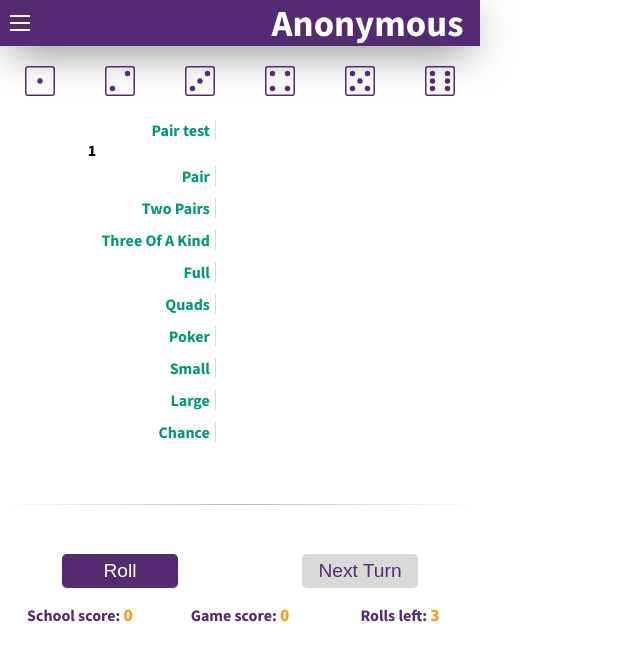
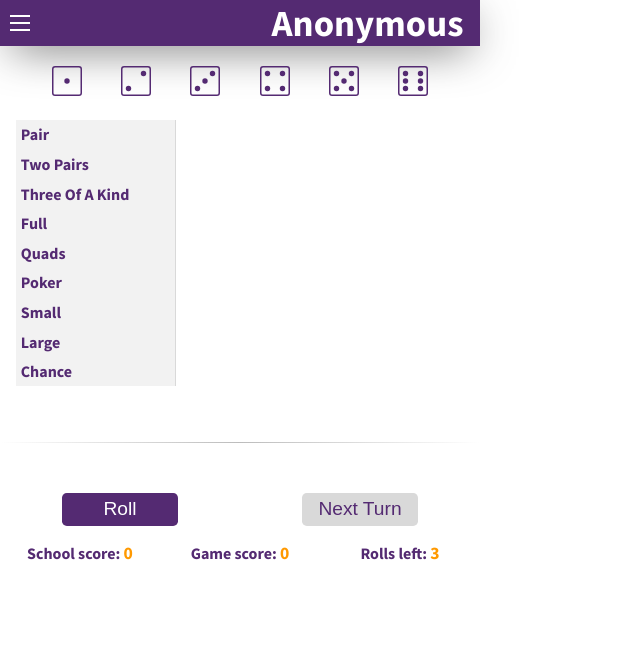
Before and after one commit to GavrilenkoGeorgi/Sharlushka, a Vue app in the folder client/: page /#/game in a window 1280 px wide. Shown: the top 660 px of the page, without its empty margins (0-640 px from the left). Built offline with nearby package versions, Linux system fonts and the light colour scheme; a web font is replaced by a local one.

Commit message:
Some UI refinements

```diff
--- a/client/src/components/Game.vue
+++ b/client/src/components/Game.vue
@@ -3,7 +3,7 @@
   <Navigation />
     <div class="school" v-on:click="recordResult">
       <div class="combination">
-        <p id="ones" class="diceIcon">
+        <p id="ones" class="diceIcon" v-bind:class="{ active:$store.state.scoreArray[0].final }">
           <svg xmlns="http://www.w3.org/2000/svg" width="30" height="30" viewBox="0 0 200 200">
             <circle class="diceCircle" cx="100" cy="100" r="18"/>
             <path id="Rounded_Rectangle_1" data-name="Rounded Rectangle 1" class="diceSvg" d="M20,5H180a15,15,0,0,1,15,15V180a15,15,0,0,1-15,15H20A15,15,0,0,1,5,180V20A15,15,0,0,1,20,5Z"/>
@@ -13,7 +13,7 @@
       </div>
 
       <div class="combination">
-        <p id="twos" class="diceIcon">
+        <p id="twos" class="diceIcon" v-bind:class="{ active:$store.state.scoreArray[1].final }">
           <svg xmlns="http://www.w3.org/2000/svg" width="30" height="30" viewBox="0 0 200 200">
             <circle class="diceCircle" cx="50" cy="150" r="18"/>
             <circle class="diceCircle" cx="150" cy="50" r="18"/>
@@ -24,7 +24,7 @@
       </div>
 
       <div class="combination">
-        <p id="threes" class="diceIcon">
+        <p id="threes" class="diceIcon" v-bind:class="{ active:$store.state.scoreArray[2].final }">
           <svg xmlns="http://www.w3.org/2000/svg" width="30" height="30" viewBox="0 0 200 200">
             <circle class="diceCircle" cx="50" cy="150" r="18"/>
             <circle class="diceCircle" cx="100" cy="100" r="18"/>
@@ -36,7 +36,7 @@
       </div>
 
       <div class="combination">
-        <p id="fours" class="diceIcon">
+        <p id="fours" class="diceIcon" v-bind:class="{ active:$store.state.scoreArray[3].final }">
           <svg xmlns="http://www.w3.org/2000/svg" width="30" height="30" viewBox="0 0 200 200">
             <circle class="diceCircle" cx="150" cy="50" r="18"/>
             <circle class="diceCircle" cx="150" cy="150" r="18"/>
@@ -49,7 +49,7 @@
       </div>
 
       <div class="combination">
-        <p id="fives" class="diceIcon">
+        <p id="fives" class="diceIcon" v-bind:class="{ active:$store.state.scoreArray[4].final }">
           <svg xmlns="http://www.w3.org/2000/svg" width="30" height="30" viewBox="0 0 200 200">
             <circle class="diceCircle" cx="100" cy="100" r="18"/>
             <circle class="diceCircle" cx="150" cy="50" r="18"/>
@@ -63,7 +63,7 @@
       </div>
 
       <div class="combination">
-        <p id="sixes" class="diceIcon">
+        <p id="sixes" class="diceIcon" v-bind:class="{ active:$store.state.scoreArray[5].final }">
           <svg xmlns="http://www.w3.org/2000/svg" width="30" height="30" viewBox="0 0 200 200">
             <circle class="diceCircle" cx="150" cy="100" r="18"/>
             <circle class="diceCircle" cx="150" cy="50" r="18"/>
@@ -82,88 +82,80 @@
     <div class="game" v-on:click="recordResult">
 
       <div class="gameCombination">
-        <p id="pair" class="label" v-on:click="addResultOnScreen">Pair test</p>
-        <p class="blinkingResult">1{{ $store.state.scoreArray[6].value }}</p>
-        <!--p class="result blink">{{ $store.state.scoreArray[6].value }}</p>
-        <p class="result saved">{{ $store.state.scoreArray[6].displayValues[0] }}</p>
-        <p class="result saved">{{ $store.state.scoreArray[6].displayValues[1] }}</p>
-        <p class="result saved">{{ $store.state.scoreArray[6].displayValues[2] }}</p-->
+        <p id="pair" class="label">Pair</p>
+        <p v-for="value in $store.state.scoreArray[6].displayValues" :key="value" class="result saved">
+          {{ value }}
+        </p>
+        <p v-if="$store.state.scoreArray[6].value" class="result blink">{{ $store.state.scoreArray[6].value }}</p>
       </div>
 
-      <div class="combination">
-        <p id="pair" class="label">Pair</p>
-        <p class="result blink">{{ $store.state.scoreArray[6].value }}</p>
-        <p class="result saved">{{ $store.state.scoreArray[6].displayValues[0] }}</p>
-        <p class="result saved">{{ $store.state.scoreArray[6].displayValues[1] }}</p>
-        <p class="result saved">{{ $store.state.scoreArray[6].displayValues[2] }}</p>
+      <div class="gameCombination">
+        <p id="twoPairs" class="label">Two Pairs</p>
+        <p v-for="value in $store.state.scoreArray[7].displayValues" :key="value" class="result saved">
+          {{ value }}
+        </p>
+        <p v-if="$store.state.scoreArray[7].value" class="result blink">{{ $store.state.scoreArray[7].value }}</p>
       </div>
 
-      <div class="combination">
-        <p id="twoPairs" class="label">Two Pairs</p>
-        <p class="result blink">{{ $store.state.scoreArray[7].value }}</p>
-        <p class="result saved">{{ $store.state.scoreArray[7].displayValues[0] }}</p>
-        <p class="result saved">{{ $store.state.scoreArray[7].displayValues[1] }}</p>
-        <p class="result saved">{{ $store.state.scoreArray[7].displayValues[2] }}</p>
+      <div class="gameCombination">
+        <p id="threeOfAKind" class="label">Three Of A Kind</p>
+        <p v-for="value in $store.state.scoreArray[8].displayValues" :key="value" class="result saved">
+          {{ value }}
+        </p>
+        <p v-if="$store.state.scoreArray[8].value" class="result blink">{{ $store.state.scoreArray[8].value }}</p>
       </div>
 
-      <div class="combination">
-        <p id="threeOfAKind" class="label">Three Of A Kind</p>
-        <p class="result blink">{{ $store.state.scoreArray[8].value }}</p>
-        <p class="result saved">{{ $store.state.scoreArray[8].displayValues[0] }}</p>
-        <p class="result saved">{{ $store.state.scoreArray[8].displayValues[1] }}</p>
-        <p class="result saved">{{ $store.state.scoreArray[8].displayValues[2] }}</p>
+      <div class="gameCombination">
+        <p id="full" class="label">Full</p>
+        <p v-for="value in $store.state.scoreArray[9].displayValues" :key="value" class="result saved">
+          {{ value }}
+        </p>
+        <p v-if="$store.state.scoreArray[9].value" class="result blink">{{ $store.state.scoreArray[9].value }}</p>
       </div>
 
-      <div class="combination">
-        <p id="full" class="label">Full</p>
-        <p class="result blink">{{ $store.state.scoreArray[9].value }}</p>
-        <p class="result saved">{{ $store.state.scoreArray[9].displayValues[0] }}</p>
-        <p class="result saved">{{ $store.state.scoreArray[9].displayValues[1] }}</p>
-        <p class="result saved">{{ $store.state.scoreArray[9].displayValues[2] }}</p>
+      <div class="gameCombination">
+        <p id="quads" class="label">Quads</p>
+        <p v-for="value in $store.state.scoreArray[10].displayValues" :key="value" class="result saved">
+          {{ value }}
+        </p>
+        <p v-if="$store.state.scoreArray[10].value" class="result blink">{{ $store.state.scoreArray[10].value }}</p>
       </div>
 
-      <div class="combination">
-        <p id="quads" class="label">Quads</p>
-        <p class="result blink">{{ $store.state.scoreArray[10].value }}</p>
-        <p class="result saved">{{ $store.state.scoreArray[10].displayValues[0] }}</p>
-        <p class="result saved">{{ $store.state.scoreArray[10].displayValues[1] }}</p>
-        <p class="result saved">{{ $store.state.scoreArray[10].displayValues[2] }}</p>
+      <div class="gameCombination">
+        <p id="poker" class="label">Poker</p>
+        <p v-for="value in $store.state.scoreArray[11].displayValues" :key="value" class="result saved">
+          {{ value }}
+        </p>
+        <p v-if="$store.state.scoreArray[11].value" class="result blink">{{ $store.state.scoreArray[11].value }}</p>
       </div>
 
-      <div class="combination">
-        <p id="poker" class="label">Poker</p>
-        <p class="result blink">{{ $store.state.scoreArray[11].value }}</p>
-        <p class="result saved">{{ $store.state.scoreArray[11].displayValues[0] }}</p>
-        <p class="result saved">{{ $store.state.scoreArray[11].displayValues[1] }}</p>
-        <p class="result saved">{{ $store.state.scoreArray[11].displayValues[2] }}</p>
+      <div class="gameCombination">
+        <p id="small" class="label">Small</p>
+        <p v-for="value in $store.state.scoreArray[12].displayValues" :key="value" class="result saved">
+          {{ value }}
+        </p>
+        <p v-if="$store.state.scoreArray[12].value" class="result blink">{{ $store.state.scoreArray[12].value }}</p>
       </div>
 
-      <div class="combination">
-        <p id="small" class="label">Small</p>
-        <p class="result blink">{{ $store.state.scoreArray[12].value }}</p>
-        <p class="result saved">{{ $store.state.scoreArray[12].displayValues[0] }}</p>
-        <p class="result saved">{{ $store.state.scoreArray[12].displayValues[1] }}</p>
-        <p class="result saved">{{ $store.state.scoreArray[12].displayValues[2] }}</p>
+      <div class="gameCombination">
+        <p id="large" class="label">Large</p>
+        <p v-for="value in $store.state.scoreArray[13].displayValues" :key="value" class="result saved">
+          {{ value }}
+        </p>
+        <p v-if="$store.state.scoreArray[13].value" class="result blink">{{ $store.state.scoreArray[13].value }}</p>
       </div>
 
-      <div class="combination">
-        <p id="large" class="label">Large</p>
-        <p class="result blink">{{ $store.state.scoreArray[13].value }}</p>
-        <p class="result saved">{{ $store.state.scoreArray[13].displayValues[0] }}</p>
-        <p class="result saved">{{ $store.state.scoreArray[13].displayValues[1] }}</p>
-        <p class="result saved">{{ $store.state.scoreArray[13].displayValues[2] }}</p>
+      <div class="gameCombination">
+        <p id="chance" class="label">Chance</p>
+        <p v-for="value in $store.state.scoreArray[14].displayValues" :key="value" class="result saved">
+          {{ value }}
+        </p>
+        <p v-if="$store.state.scoreArray[14].value" class="result blink">{{ $store.state.scoreArray[14].value }}</p>
       </div>
 
-      <div class="combination">
-        <p id="chance" class="label">Chance</p>
-        <p class="result blink">{{ $store.state.scoreArray[14].value }}</p>
-        <p class="result saved">{{ $store.state.scoreArray[14].displayValues[0] }}</p>
-        <p class="result saved">{{ $store.state.scoreArray[14].displayValues[1] }}</p>
-        <p class="result saved">{{ $store.state.scoreArray[14].displayValues[2] }}</p>
-      </div>
-    </div>
-    </div>
-    <div class="resultBox" v-on:click="deSelectDice"></div>
+  </div>
+</div>
+  <div class="resultBox" v-on:click="deSelectDice"></div>
     <hr class="faded" />
     <div class="diceBox"  v-on:click="selectDice">
       <!-- first dice -->
@@ -533,18 +525,26 @@ export default {
     },
     recordResult (event) {
       let combinationId // get combination ID from click event
+      console.log(event.target.className)
       if (event.currentTarget.className === 'school') {
         let combinationParagraphNode = event.target.closest('.diceIcon')
         if (combinationParagraphNode) {
           combinationId = combinationParagraphNode.id
         }
       }
-      if (event.currentTarget.className === 'game') {
-        let combinationParagraphNode = event.target.closest('.label')
+      if (event.target.className === 'result blink') {
+        // console.log(event.target.parentNode)
+        // let parent = event.target
+        // let neededParagraph = clickedItem.closest('.label')
+        // console.log(`Paragraph is ${neededParagraph}`)
+        let combinationParagraphNode = event.target.parentNode.firstChild
+        // console.log(`Combination paragraph node: ${combinationParagraphNode}`)
+        // console.log(combinationParagraphNode)
         if (combinationParagraphNode) {
           combinationId = combinationParagraphNode.id
         }
       }
+      console.log(`Hi, am inside record result! combination id is: ${combinationId}`)
       if (combinationId && !store.state.turnCompleted) { // check if we get some combination ID from user click
         // if its not undefined get the index of ID in results array
         const combinationIndexInArray = store.state.scoreArray.map(dice => dice.id).indexOf(combinationId)
@@ -573,6 +573,10 @@ export default {
             store.state.scoreArray[combinationIndexInArray].displayValues.push(store.state.scoreArray[combinationIndexInArray].value)
             // check if it is full to set 'final' flag
             store.state.gameTotal += store.state.scoreArray[combinationIndexInArray].value
+            // clear result onscreen
+            store.state.scoreArray[combinationIndexInArray].value = ''
+            // just trash it )))
+
             if (store.state.scoreArray[combinationIndexInArray].displayValues.length === 3) {
               store.state.scoreArray[combinationIndexInArray].final = true
               store.state.scoreArray[combinationIndexInArray].value = ''
@@ -588,7 +592,7 @@ export default {
         } else {
           console.log(`Click harder! Combination ID is ${combinationId}.`)
         }
-        if (store.state.gameTurns === 34 && store.state.turnCompleted) {
+        if (store.state.gameTurns === 34 && store.state.turnCompleted) { // change this!
           // alert(`Game over, your score is ${store.state.schoolScoreTotal + store.state.gameTotal}`)
           store.state.nextTurnButtonDisabled = true
           store.state.testMenu = true
@@ -611,9 +615,6 @@ export default {
     }
   }
 }
-document.addEventListener('DOMContentLoaded', function (event) {
-  console.log('DOM fully loaded and parsed')
-})
 </script>
 
 <!-- Add "scoped" attribute to limit CSS to this component only -->
@@ -638,14 +639,16 @@ $color-white: hsl(0, 0%, 100%);
   flex-direction: row;
   justify-content: space-around;
   margin: .8em 0em .8em 0em;
+  padding: 0em 2em 0em 2em;
   height: 3em;
 }
 .gameTable {
   display: flex;
   flex-direction: column;
-  align-items: center;
-  justify-content: center;
+  // align-items: flex-start;
+  // justify-content: flex-start;
   margin-bottom: 1em;
+  padding: 0em 1em 0em 1em;
 }
 .game {
   display: flex;
@@ -660,32 +663,54 @@ $color-white: hsl(0, 0%, 100%);
   justify-content: center;
   // border: 1px solid black;
 }
+/*
 .game > .combination {
   display: flex;
   flex-direction: row;
   align-items: center;
   // border-bottom: 1px solid red;
   height: 2em;
+} */
+
+.gameCombination {
+  display: flex;
+  p {
+    display: inherit;
+    align-items: center;
+    justify-content: center;
+    background-color: $color-lightGray;
+    // border: 1px solid green;
+    // margin: 0 auto;
+  }
+  .label {
+  color: $color-primary-0;
+  // font-size: 1em;
+  // margin-bottom: .5em;
+  border-right: 1px solid $color-gray;
+  width: 10em;
+  // align-self: flex-start;
+  justify-content: flex-start;
+  padding: .3em;
+  }
+  .result {
+    flex-grow: 1;
+  }
 }
+
 .diceIcon, .result, .label {
   margin: 0em;
 }
 .diceIcon {
   color: $color-primary-0;
 }
+.active {
+  color: $color-orange;
+}
 .diceIcon:hover, .label:hover {
-  color: $color-orange;
+  // color: $color-orange;
   cursor: pointer;
 }
-.label {
-  color: $color-green;
-  // font-size: 1em;
-  // margin-bottom: .5em;
-  border-right: 1px solid $color-gray;
-  width: 8em;
-  text-align: right;
-  padding-right: .3em;
-}
+
 .schoolResult {
   margin: 0em;
   padding: 0em;
@@ -789,6 +814,14 @@ $color-white: hsl(0, 0%, 100%);
   font-size: 1.1em;
 }
 // style for icons
+
+.active svg > .diceSvg {
+  stroke: $color-orange;
+}
+.active svg > .diceCircle {
+  fill: $color-orange;
+}
+
 .resultBox svg > .diceSvg {
   stroke: $color-orange;
 }
@@ -810,10 +843,11 @@ $color-white: hsl(0, 0%, 100%);
 .diceCircle {
   fill: $color-primary-0;
 }
-svg:hover > .diceSvg{
+
+svg:hover > .diceSvg {
   stroke: $color-orange;
 }
-svg:hover > .diceCircle{
+svg:hover > .diceCircle {
   fill: $color-orange;
 }
 // end game menu
--- a/client/src/store/store.js
+++ b/client/src/store/store.js
@@ -176,7 +176,7 @@ const mutations = {
             arrayToAnalyse[5].push(state.combinationArray[key])
             break
           default:
-            console.log(`Couldn't create array to analyse.`)
+            console.log(`Can't create array to analyse.`)
         }
       }
       /* ---------------School score calculation--------------- */
```
